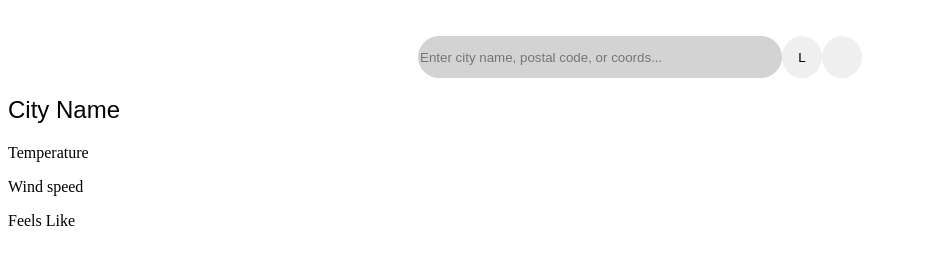
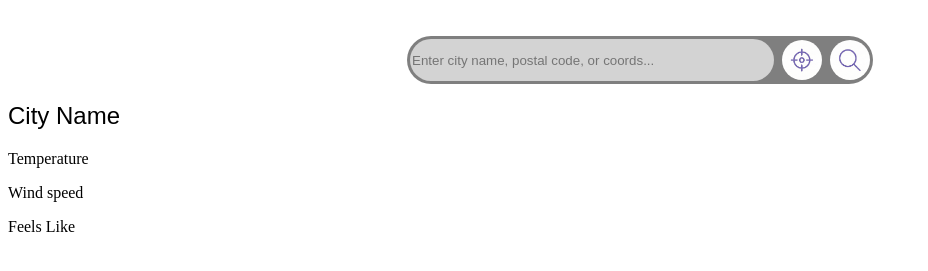
Before and after one commit to JosephCatalano/weather_app, a plain HTML site: page index.html in a window 1280 px wide. Shown: the part 131-402 px from the top of the page, without its empty margins (0-928 px from the left). Drawn offline with Linux system fonts and the light colour scheme.

Commit message:
More Styling: Added styling to the input section, created container for the weather display section.

```diff
--- a/index.html
+++ b/index.html
@@ -12,14 +12,17 @@
       <h2 id="projectDesc">API Portfolio Project</h2>
     </div>
     <div id="inputBlock">
+      <div id="inputSection">
         <input
           type="text"
           id="inputBox"
           placeholder="Enter city name, postal code, or coords..."
         />
-      <button id="locateButton">L</button>
+        <button id="locateButton"></button>
         <button id="searchButton"></button>
       </div>
+    </div>
+    <div id="weatherSection">
       <div id="weather">
         <img id="icon" />
         <h2 id="city">City Name</h2>
@@ -29,6 +32,8 @@
         <p id="wind">Wind speed</p>
         <p id="feelsLike">Feels Like</p>
       </div>
+    </div>
+
     <script type="module" src="script.js"></script>
   </body>
 </html>
--- a/styles.css
+++ b/styles.css
@@ -22,15 +22,21 @@ h2 {
 #locateButton {
   border-radius: 50%;
   width: 40px;
-  height: auto;
+  height: 40px;
   border-width: 0px;
+  background-image: url(./media/location_icon.png);
+  background-position: center;
+  background-size: contain;
 }
 
 #searchButton {
-  border-radius: 50%;
+  border-radius: 24px;
   width: 40px;
-  height: auto;
+  height: 40px;
   border-width: 0px;
+  background-image: url(./media/search_icon.png);
+  background-position: center;
+  background-size: contain;
 }
 
 #inputBox {
@@ -46,3 +52,12 @@ h2 {
   justify-content: center;
   margin-top: 20px;
 }
+
+#inputSection {
+  display: flex;
+  align-items: center;
+  gap: 8px;
+  background-color: rgba(0, 0, 0, 0.5);
+  padding: 3px;
+  border-radius: 24px;
+}
```
Lines whose indentation alone changed are shown as unchanged.
